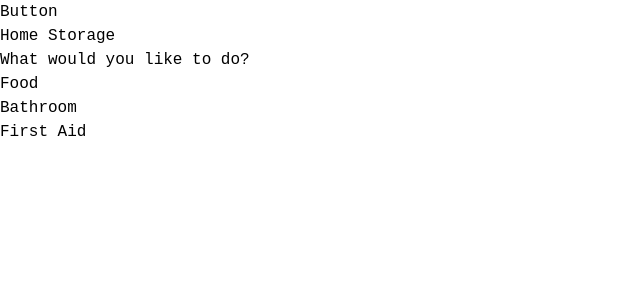
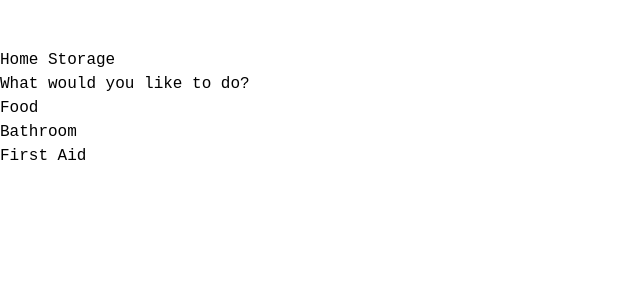
Before and after one commit to jashment/home-storage, a React (Vite) app: page / in a window 1280 px wide. Shown: the top 300 px of the page, without its empty margins (0-640 px from the left). Built offline with nearby package versions, Linux system fonts and the light colour scheme.

Commit message:
Add icon pack

```diff
--- a/package.json
+++ b/package.json
@@ -10,6 +10,7 @@
     "preview": "vite preview"
   },
   "dependencies": {
+    "@heroicons/react": "^2.1.1",
     "react": "^18.2.0",
     "react-dom": "^18.2.0",
     "tailwind-styled-components": "^2.2.0"
--- a/src/components/Drawer/Drawer.tsx
+++ b/src/components/Drawer/Drawer.tsx
@@ -3,11 +3,25 @@
 const Drawer = () => {
     return (
         <TWDrawer>
-            <TWDrawerButton>Button</TWDrawerButton>
+            <TWDrawerButton>
+                <svg xmlns="http://www.w3.org/2000/svg" fill="none" viewBox="0 0 24 24" strokeWidth={1.5} stroke="currentColor" className="w-6 h-6">
+                    <path strokeLinecap="round" strokeLinejoin="round" d="M3.75 6.75h16.5M3.75 12h16.5m-16.5 5.25h16.5" />
+                </svg>
+
+            </TWDrawerButton>
+
+
             <TWItem />
             <TWItem />
             <TWItem />
-            <TWItem />
+            <TWItem>
+                <button>
+                    <svg xmlns="http://www.w3.org/2000/svg" fill="none" viewBox="0 0 24 24" strokeWidth={1.5} stroke="currentColor" className="w-6 h-6">
+                        <path strokeLinecap="round" strokeLinejoin="round" d="M12 4.5v15m7.5-7.5h-15" />
+                    </svg>
+                </button>
+            </TWItem>
+
         </TWDrawer>
     )
 }
```
Also changed, not shown: 1 other file (tests, documents, lock files or other folders).
